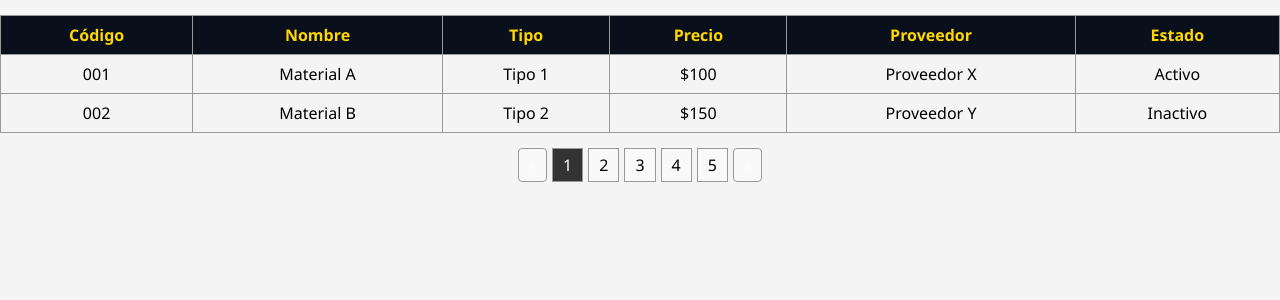
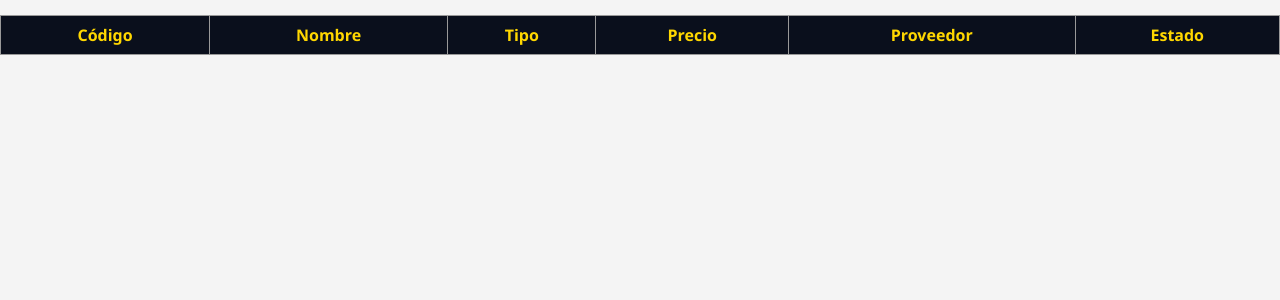
Before and after one commit to Juanca8889/Proyecto-Sena-F.Y, a Flask app: page /filtro in a window 1280 px wide. Shown: the part 53-353 px from the top of the page. Run offline with Flask 3, Linux system fonts and the light colour scheme; lists and menus that the app fills with data are empty.

Commit message:
filtor pro

```diff
--- a/templates/filtro.html
+++ b/templates/filtro.html
@@ -4,13 +4,12 @@
   <meta charset="UTF-8">
   <meta name="viewport" content="width=device-width, initial-scale=1.0">
   <title>Búsqueda y filtrado de material</title>
-  <link rel="stylesheet" href="../static/filtro.css">
-
+  <link rel="stylesheet" href="/static/filtro.css">
 </head>
 <body>
   <header>
     <div class="left">
-      <button>&larr;</button>
+      <a href="/"><button>&larr;</button></a>
       <input type="text" placeholder="Buscar material">
       <h2>Búsqueda y filtrado de material</h2>
     </div>
@@ -33,70 +32,67 @@
         </tr>
       </thead>
       <tbody>
-        <!-- Filas de ejemplo -->
+        {% for material in materiales %}
         <tr>
-          <td>001</td>
-          <td>Material A</td>
-          <td>Tipo 1</td>
-          <td>$100</td>
-          <td>Proveedor X</td>
-          <td>Activo</td>
+          <td>{{ material.codigo }}</td>
+          <td>{{ material.nombre }}</td>
+          <td>{{ material.tipo }}</td>
+          <td>{{ material.precio }}</td>
+          <td>{{ material.proveedor }}</td>
+          <td>{{ material.estado }}</td>
         </tr>
-        <tr>
-          <td>002</td>
-          <td>Material B</td>
-          <td>Tipo 2</td>
-          <td>$150</td>
-          <td>Proveedor Y</td>
-          <td>Inactivo</td>
-        </tr>
+        {% endfor %}
       </tbody>
     </table>
-
-    <div class="pagination">
-      <button>&laquo;</button>
-      <span class="active">1</span>
-      <span>2</span>
-      <span>3</span>
-      <span>4</span>
-      <span>5</span>
-      <button>&laquo;</button>
-    </div>
   </main>
 
-
-
-
-
-<!-- MODALl -->
+  <!-- MODAL -->
   <div class="modal" id="miModal">
     <div class="modal-content">
       <span class="close" id="cerrarModal">&times;</span>
       <h2>Crear Material</h2>
-      <form>
-        <label>Codigo:</label>
-        <input type="text">
+      <form action="/crear" method="POST">
+  <label>Código:</label>
+  <input type="text" name="codigo" required>
 
   <label>Nombre:</label>
-        <input type="text">
+  <input type="text" name="nombre" required>
 
   <label>Tipo:</label>
-        <input type="datetime-local">
+  <input type="text" name="tipo" required>
 
   <label>Precio:</label>
-        <input type="text">
+  <input type="number" name="precio" required>
 
   <label>Proveedor:</label>
-        <textarea></textarea>
-
+  <input type="text" name="proveedor" required>
 
   <label>Estado:</label>
-        <select>
+  <select name="estado">
       <option>Activo</option>
       <option>Inactivo</option>
   </select>
+
+  <label>Cantidad:</label>
+  <input type="number" name="cantidad" required>
+
+  <label>Categoría:</label>
+  <select name="categoria_id" required>
+
+    <option value="1">Llantas</option>
+    <option value="2">Accesorios</option>
+  </select>
+
+  <label>Rol:</label>
+  <select name="rol_id">
+
+    <option value="1">Administrador</option>
+    <option value="2">Operario</option>
+  </select>
+
   <button type="submit">Crear Material</button>
 </form>
+
     </div>
   </div>
 
@@ -116,10 +112,5 @@
       }
     });
   </script>
-
-
-
-
-
 </body>
 </html>
```
Lines whose indentation alone changed are shown as unchanged.
